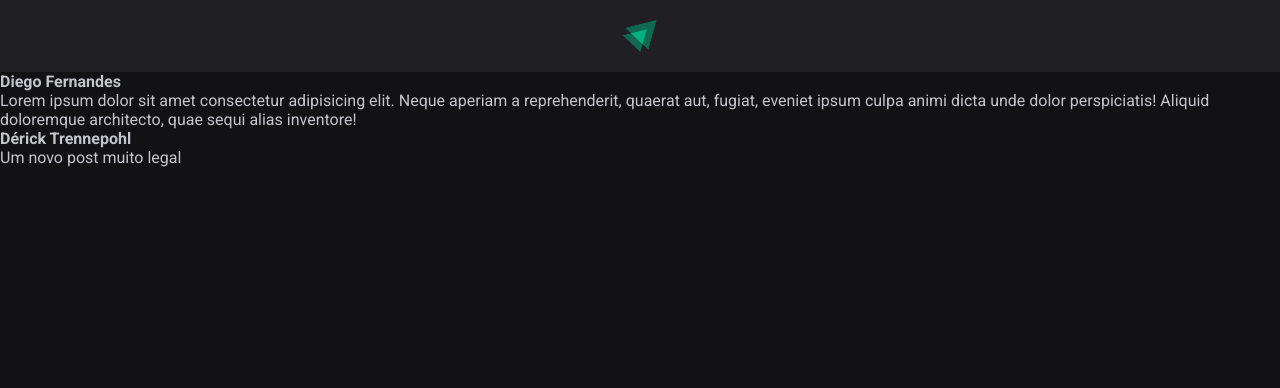
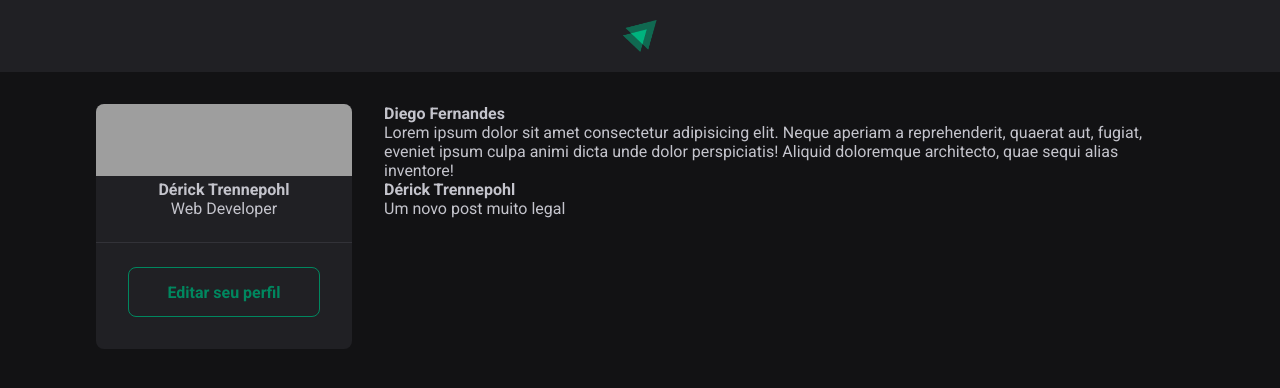
Before and after one commit to 6derick6/Ignite-Feed, a React (Vite) app: page / in a window 1280 px wide. Shown: the top 388 px of the page. Built offline with nearby package versions, Linux system fonts and the light colour scheme; grey boxes are pictures that could not be loaded.

Commit message:
Componente: Sidebar

```diff
--- a/src/App.jsx
+++ b/src/App.jsx
@@ -1,12 +1,17 @@
-import { Header } from './components/header'
-import { Post } from './Post'
-import './global.css'
+import { Header } from './components/header';
+import { Post } from './Post';
+import './global.css';
+import styles from './App.module.css';
+import { Sidebar } from './components/Sidebar';
 
 
 export function App() {
   return (
     <div>
       <Header />
+      <div className={styles.wrapper}>
+        <Sidebar />
+        <main>
           <Post
           author="Diego Fernandes"
           content="Lorem ipsum dolor sit amet consectetur adipisicing elit. Neque aperiam a reprehenderit, quaerat aut, fugiat, eveniet ipsum culpa animi dicta unde dolor perspiciatis! Aliquid doloremque architecto, quae sequi alias inventore!"
@@ -15,6 +20,8 @@
             author="Dérick Trennepohl"
             content="Um novo post muito legal"
           />
+        </main>
+      </div>
     </div>
   )
 }
--- /dev/null
+++ b/src/App.module.css
@@ -0,0 +1,9 @@
+.wrapper {
+    max-width: 70rem;
+    margin: 2rem auto;
+    padding: 0 1rem;
+    display: grid;
+    grid-template-columns: 256px 1fr;
+    gap: 2rem;
+    align-items: flex-start;
+}
--- /dev/null
+++ b/src/components/Sidebar.jsx
@@ -0,0 +1,19 @@
+import styles from './Sidebar.module.css';
+
+export function Sidebar() {
+    return (
+        <aside className={styles.sidebar}>
+            <img
+                className={styles.cover}
+                src="https://images.unsplash.com/photo-1587620962725-abab7fe55159?q=40&w=500&auto=format&fit=crop&ixlib=rb-4.0.3&ixid=M3wxMjA3fDB8MHxwaG90by1wYWdlfHx8fGVufDB8fHx8fA%3D%3D"
+            />
+            <div className={styles.profile}>
+                <strong>Dérick Trennepohl</strong>
+                <span>Web Developer</span>
+            </div>
+            <footer>
+                <a href="#">Editar seu perfil</a>
+            </footer>
+        </aside>
+    );
+}
--- /dev/null
+++ b/src/components/Sidebar.module.css
@@ -0,0 +1,38 @@
+.sidebar {
+    background: var(--gray-800);
+    border-radius: 8px;
+    overflow: hidden;
+}
+
+.cover {
+    width: 100%;
+    height: 72px;
+    object-fit: cover;
+}
+
+.profile {
+    display: flex;
+    flex-direction: column;
+    align-items: center;
+}
+
+.sidebar footer {
+    border-top: 1px solid var(--gray-600);
+    margin-top: 1.5rem;
+    padding: 1.5rem 2rem 2rem;
+}
+
+.sidebar footer a {
+    background: transparent;
+    color: var(--green-500);
+    border: 1px solid var(--green-500);
+    border-radius: 8px;
+    height: 50px;
+    padding: 0 1.5rem;
+    font-weight: bold;
+    display: block;
+    text-decoration: none;
+    display: flex;
+    align-items: center;
+    justify-content: center;
+}
```
Lines whose indentation alone changed are shown as unchanged.
